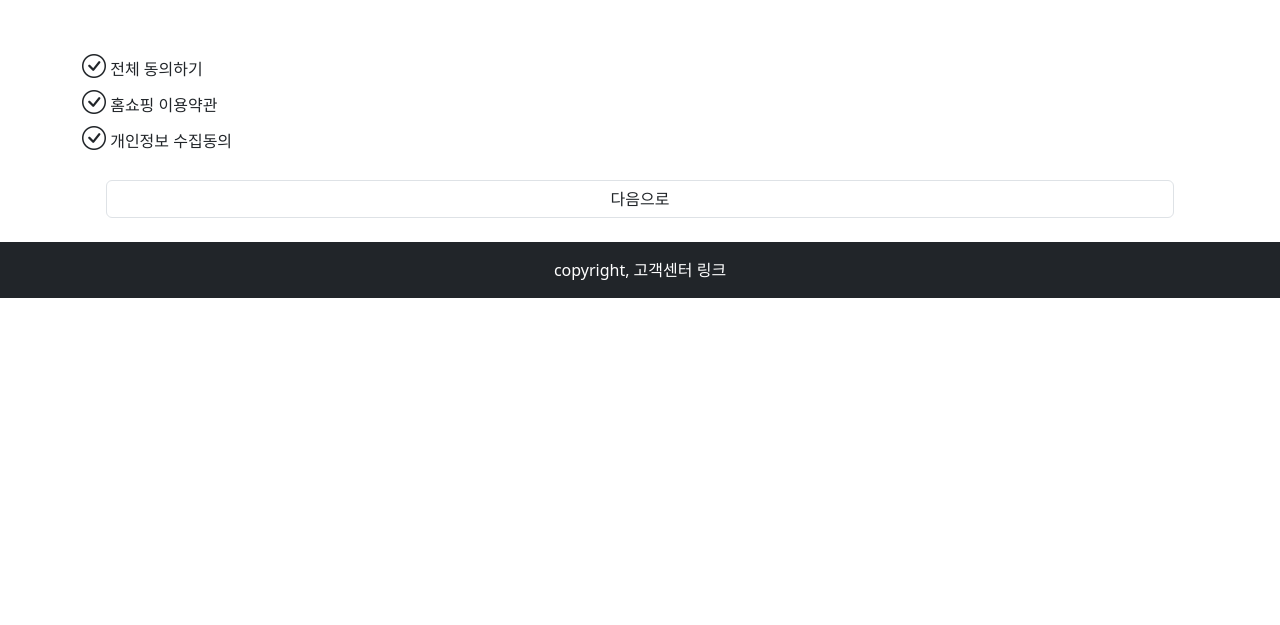
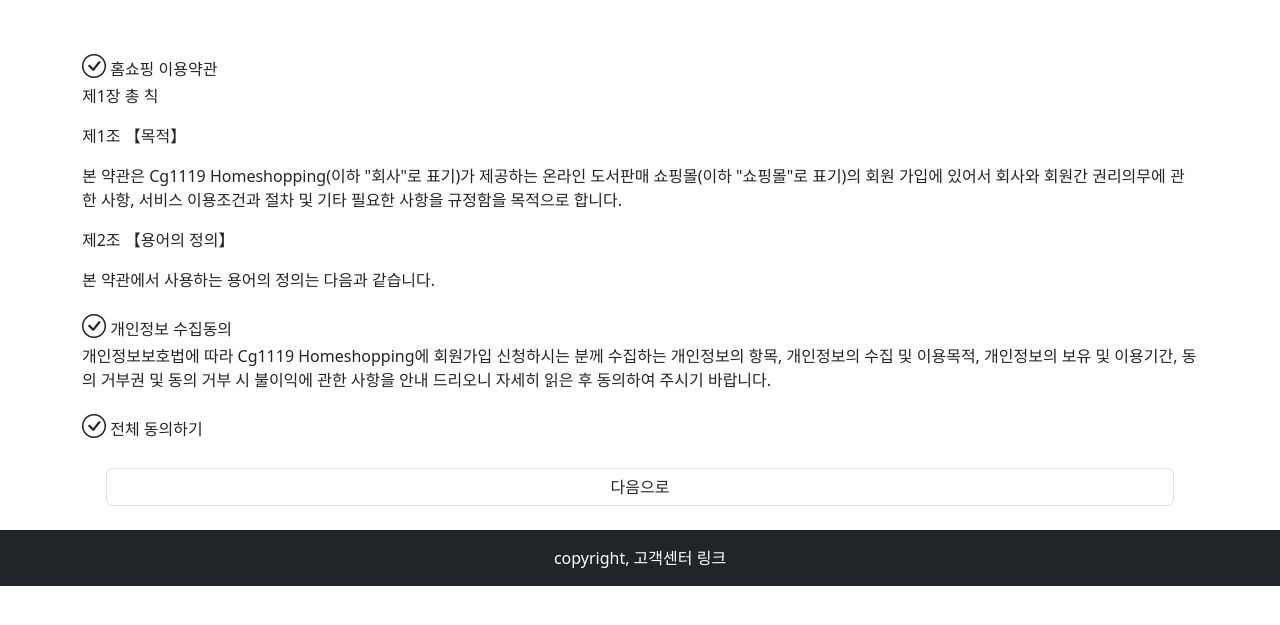
Before and after one commit to cg-1119/Unifi-HomeShopping, a PHP site: page /join/agree.php in a window 1280 px wide. Shown: the top 625 px of the page. Run offline with PHP 8.4, Linux system fonts and the light colour scheme; some libraries are stand-ins or nearby versions.

Commit message:
design: custom-style.css 수정, agree.php 디자인, 내용 추가

```diff
--- a/views/user/join/agree.php
+++ b/views/user/join/agree.php
@@ -12,25 +12,41 @@
 
 <body>
 <div class="container">
-    <div method-="GET" action="input.php">
+    <form method-="GET" action="input.php">
         <div class="mt-5 d-flex flex-column justify-content-center">
             <div class="border-box">
-                <input type="checkbox" id="check_all" hidden>
-                <label for="check_all" class="label-box">
-                    <i class="bi bi-check-circle" style="font-size: 1.5rem"></i>
-                    <span>전체 동의하기</span>
-                </label>
                 <ul class="list-group">
                     <li class="list-group">
-                        <label for="termsService" class="label-box">
+                        <input type="checkbox" id="check_service" hidden>
+                        <label for="check_service" class="label-box">
                             <i class="bi bi-check-circle" style="font-size: 1.5rem"></i>
                             <span>홈쇼핑 이용약관</span>
                         </label>
+                        <div class="text-box">
+                            <p>제1장 총 칙</p>
+                            <p>제1조 【목적】</p>
+                            <p> 본 약관은 Cg1119 Homeshopping(이하 &quot;회사&quot;로 표기)가 제공하는 온라인 도서판매 쇼핑몰(이하 &quot;쇼핑몰&quot;로 표기)의 회원 가입에 있어서
+                                회사와 회원간 권리의무에 관한 사항, 서비스 이용조건과 절차 및 기타 필요한 사항을 규정함을 목적으로 합니다.</p>
+                            <p>제2조 【용어의 정의】</p>
+                            본 약관에서 사용하는 용어의 정의는 다음과 같습니다.</p>
+                        </div>
                     </li>
                     <li class="list-group">
-                        <label for="termsPrivacy" class="label-box">
+                        <input type="checkbox" id="check_privacy" hidden>
+                        <label for="check_privacy" class="label-box">
                             <i class="bi bi-check-circle" style="font-size: 1.5rem"></i>
                             <span>개인정보 수집동의</span>
+                        </label>
+                        <div class="text-box">
+                            <p>개인정보보호법에 따라 Cg1119 Homeshopping에 회원가입 신청하시는 분께 수집하는 개인정보의 항목, 개인정보의 수집 및 이용목적, 개인정보의 보유 및 이용기간,
+                                동의 거부권 및 동의 거부 시 불이익에 관한 사항을 안내 드리오니 자세히 읽은 후 동의하여 주시기 바랍니다.</p>
+                        </div>
+                    </li>
+                    <li class="list-group">
+                        <input type="checkbox" id="check_all" hidden>
+                        <label for="check_all" class="label-box">
+                            <i class="bi bi-check-circle" style="font-size: 1.5rem"></i>
+                            <span>전체 동의하기</span>
                         </label>
                     </li>
                 </ul>
@@ -41,13 +57,12 @@
                 </div>
             </div>
         </div>
-        </form>
-    </div>
+    </form>
 </div>
 
-    <?php
-    include "../../home/footer.php";
-    ?>
+<?php
+include "../../home/footer.php";
+?>
 </body>
 
 </html>
```
Also changed, not shown: public/css/custom-style.css (+10 -0 lines).
